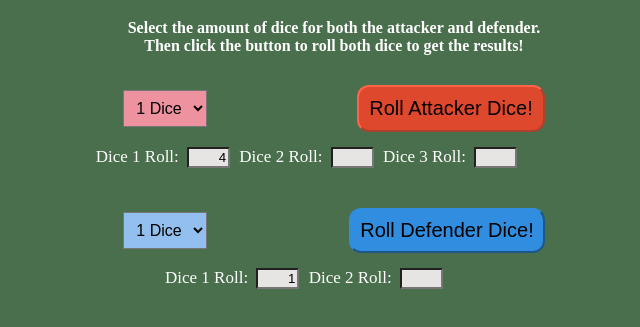
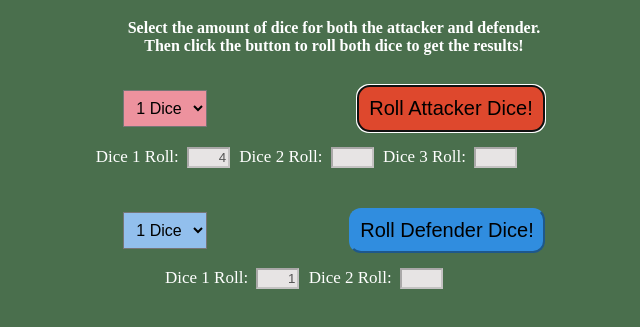
Before and after one commit to mshouse8624/Dice-Roller, a plain HTML site: page index.html in a window 1280 px wide. Shown: the part 61-388 px from the top of the page, without its empty margins (306-946 px from the left). Drawn offline with Linux system fonts and the light colour scheme.

Commit message:
autofocused attacker button and disabled the fields for the random numbers Shouse.

```diff
--- a/index.html
+++ b/index.html
@@ -26,17 +26,17 @@
 
             <div class="attacker-dice-button-div" >
                 <button class="roll-attacker-dice-button" type="button"
-                onclick="attackerButtonOnClick()">Roll Attacker Dice!</button>
+                onclick="attackerButtonOnClick()" autofocus>Roll Attacker Dice!</button>
             </div>
         </div>
 
         <div class="attacker-dice-results-div">
             <label class="attacker-dice1-label">Dice 1 Roll: </label>
-            <input id="attackDice1ResultInput" class="attack-dice1-result-input">
+            <input id="attackDice1ResultInput" class="attack-dice1-result-input" disabled>
             <label class="attacker-dice2-label">Dice 2 Roll: </label>
-            <input id="attackDice2ResultInput" class="attack-dice2-result-input">
+            <input id="attackDice2ResultInput" class="attack-dice2-result-input" disabled>
             <label class="attacker-dice3-label">Dice 3 Roll: </label>
-            <input id="attackDice3ResultInput" class="attack-dice3-result-input">
+            <input id="attackDice3ResultInput" class="attack-dice3-result-input" disabled>
         </div>
 
         <div class="defender-dice-div">
@@ -57,10 +57,10 @@
 
         <div class="defender-dice-results-div">
             <label class="defender-dice1-label">Dice 1 Roll: </label>
-            <input id="defenderDice1ResultInput" class="defender-dice1-result-input">
+            <input id="defenderDice1ResultInput" class="defender-dice1-result-input" disabled>
 
             <label class="defender-dice2-result-label">Dice 2 Roll: </label>
-            <input id="defenderDice2ResultInput" class="defender-dice2-result-input">
+            <input id="defenderDice2ResultInput" class="defender-dice2-result-input" disabled>
         </div>
 
     </body>
```
